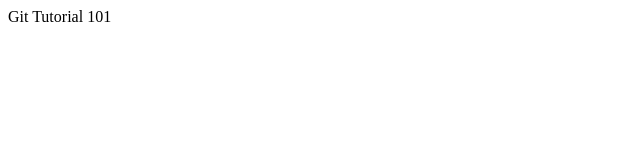
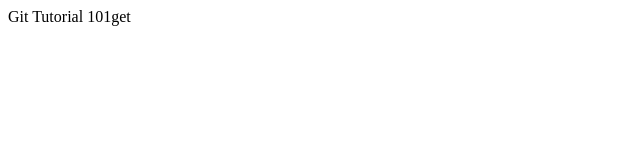
Before and after one commit to jeanchar530/go_crash_course, a plain HTML site: page index.html in a window 1280 px wide. Shown: the full height of the page, 0-640 px from the left. Drawn offline with Linux system fonts and the light colour scheme.

```diff
--- a/index.html
+++ b/index.html
@@ -3,6 +3,6 @@
         <title>Tutorial</title>
     </head>
     <body>
-        <p>Git Tutorial 101</p>
+        <p>Git Tutorial 101get</p>
     </body>
 </html>
```
